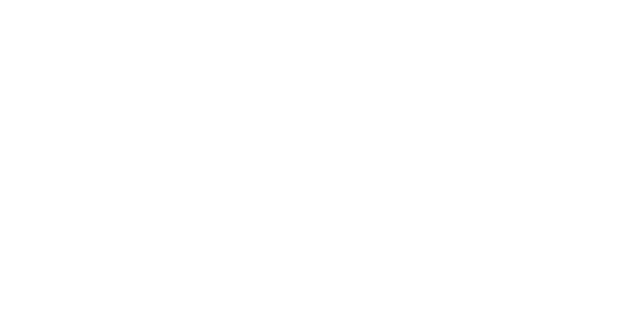
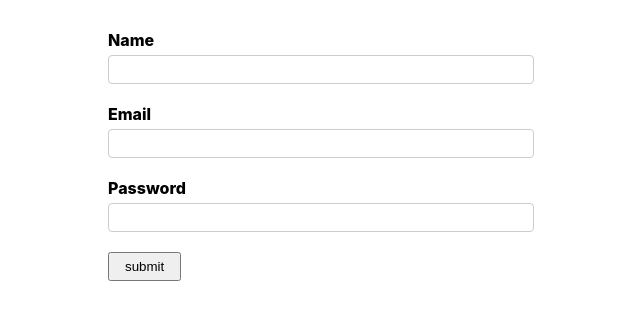
Before and after one commit to sevankeshish/Formik, a React (Create React App) app: page / in a window 1280 px wide. Shown: the top 320 px of the page, without its empty margins (319-959 px from the left). Built offline with nearby package versions, Linux system fonts and the light colour scheme.

Commit message:
simple signup form

```diff
--- a/src/App.css
+++ b/src/App.css
@@ -1,38 +1,29 @@
 .App {
-  text-align: center;
+  padding-top: 30px;
+  display: flex;
+  justify-content: center;
 }
 
-.App-logo {
-  height: 40vmin;
-  pointer-events: none;
+label{
+  display: flex;
+  margin-bottom: 5px;
+  font-weight: 800;
 }
 
-@media (prefers-reduced-motion: no-preference) {
-  .App-logo {
-    animation: App-logo-spin infinite 20s linear;
-  }
+input {
+  width: 400px;
+  padding: 6px 12px;
+  display: block;
+  background-color: #fff;
+  color: #444;
+  border: 1px solid #ccc;
+  border-radius: 4px;
 }
 
-.App-header {
-  background-color: #282c34;
-  min-height: 100vh;
-  display: flex;
-  flex-direction: column;
-  align-items: center;
-  justify-content: center;
-  font-size: calc(10px + 2vmin);
-  color: white;
+.formControl{
+  margin-bottom: 20px;
 }
 
-.App-link {
-  color: #61dafb;
+button{
+  padding: 5px 15px;
 }
-
-@keyframes App-logo-spin {
-  from {
-    transform: rotate(0deg);
-  }
-  to {
-    transform: rotate(360deg);
-  }
-}
--- a/src/App.js
+++ b/src/App.js
@@ -1,9 +1,10 @@
+import SignUpForm from './components/SignUpForm';
 import './App.css';
 
 function App() {
   return (
     <div className="App">
-
+      <SignUpForm/>
     </div>
   );
 }
--- /dev/null
+++ b/src/components/SignUpForm.jsx
@@ -0,0 +1,23 @@
+const SignUpForm = () => {
+    return(
+        <div>
+            <form>
+                <div className="formControl">
+                    <label>Name</label>
+                    <input type="text" />
+                </div>
+                <div className="formControl">
+                    <label>Email</label>
+                    <input type="text" />
+                </div>
+                <div className="formControl">
+                    <label>Password</label>
+                    <input type="text" />
+                </div>
+                <button>submit</button>
+            </form>
+        </div>
+    )
+}
+
+export default SignUpForm
```
